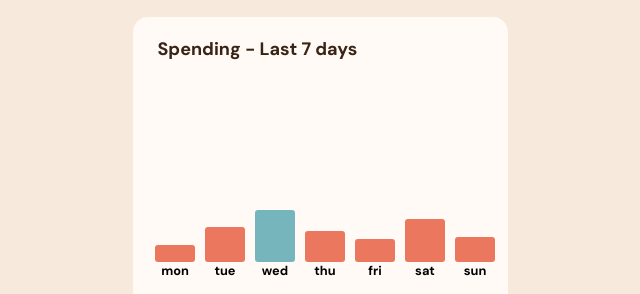
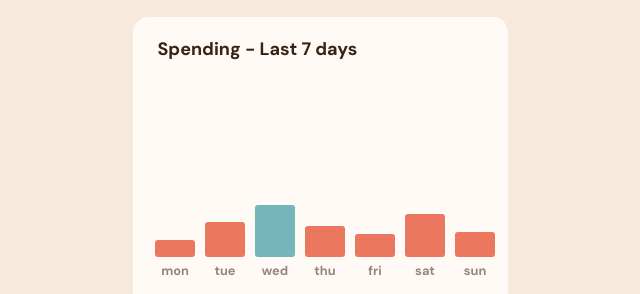
Before and after one commit to CrisDeniz/first-challenge-for-my-portfolio, a plain HTML site: page index.html in a window 1280 px wide. Shown: the part 231-525 px from the top of the page, without its empty margins (320-960 px from the left). Drawn offline with Linux system fonts and the light colour scheme.

Commit message:
changing color

```diff
--- a/style.css
+++ b/style.css
@@ -73,6 +73,7 @@ body{
     justify-content: center;
     align-items: flex-end;
     gap: 20px;
+    color: hsl(28, 10%, 53%);
 }
 
 .spending-value::after{
@@ -99,6 +100,10 @@ body{
     background: hsl(10, 79%, 65%);
     transition: 0.5s;
     cursor: pointer;
+}
+
+.spending-value p{
+    margin-top: 5px;
 }
 
 .bars::before{
```
